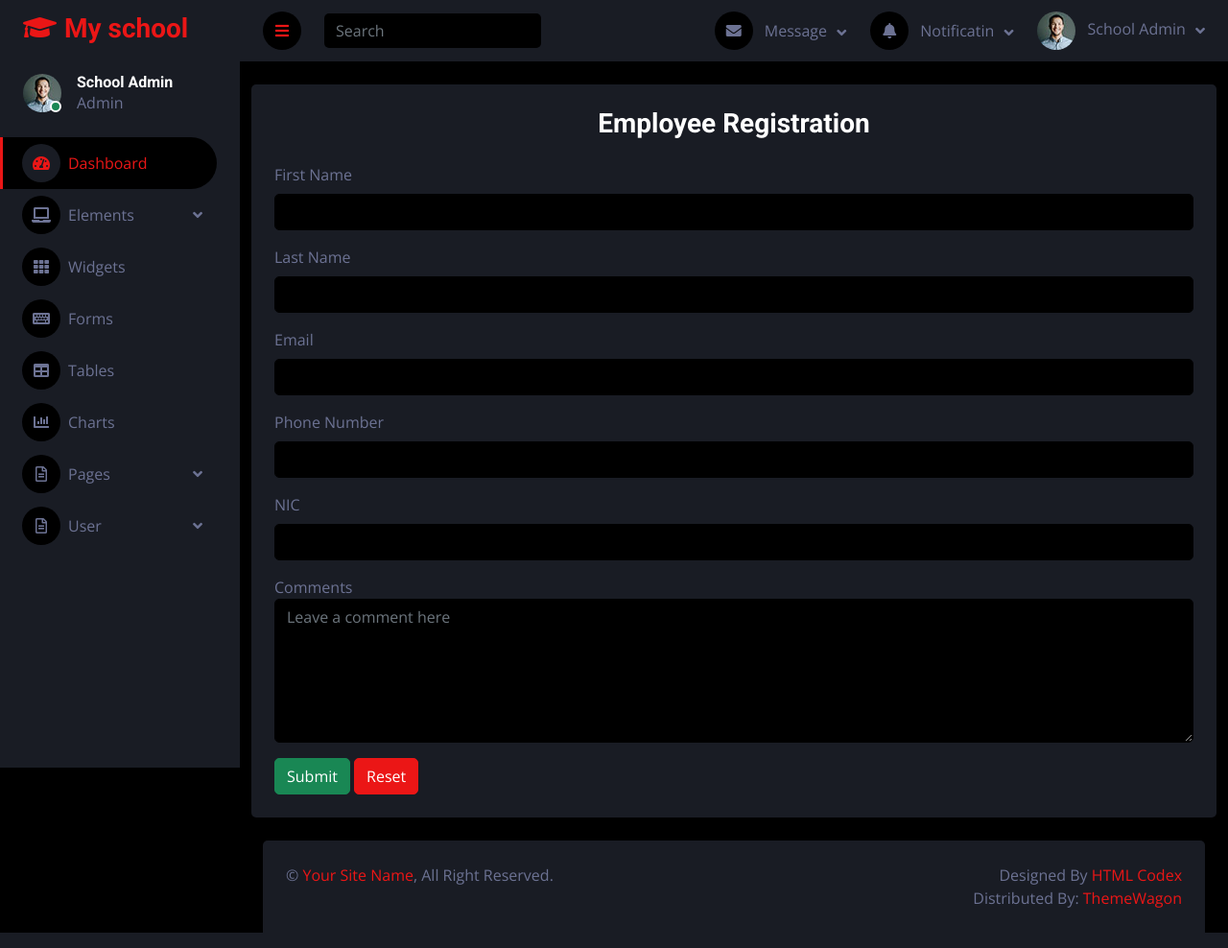
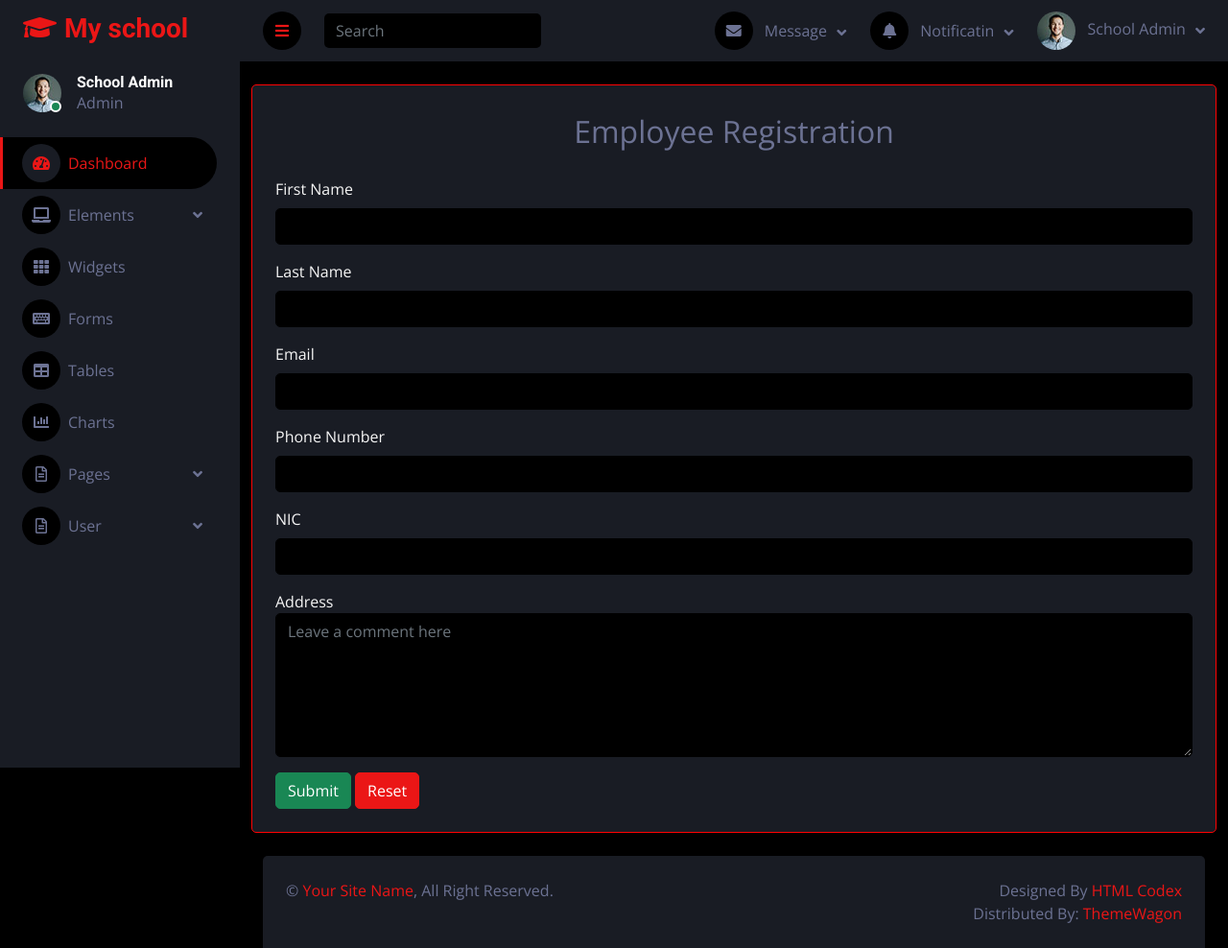
Before and after one commit to Wishva/projectClassPro, a PHP site: page /employeeReg.php in a window 1280 px wide. Shown: the whole page at 96% size. Run offline with PHP 8.4, Linux system fonts and the light colour scheme; some libraries are stand-ins or nearby versions.

Commit message:
2022-07-11 added some styles

```diff
--- /dev/null
+++ b/View/css/custom.css
@@ -0,0 +1,8 @@
+.formBorder{
+    border:1px solid red;
+    border-radius:5px;
+}
+
+.whiteFont{
+    color:whitesmoke;
+}
--- a/View/employeeReg.php
+++ b/View/employeeReg.php
@@ -13,43 +13,42 @@ include_once 'sidebar.php';
 
 
             <!-- Form Start -->
-            <div class="container-fluid pt-4 pl-5">
+            <div class="container-fluid pt-4 pl-5" >
                 <div class="row g-4">
-                <div class="col-sm-12 col-xl-12">
-                        <div class="bg-secondary rounded h-100 p-4">
-                            <h6 class="mb-4 text-center h3">Employee Registration</h6>
+                <div class="col-sm-12 col-xl-12" >
+                        <div class="bg-secondary rounded h-100 p-4 formBorder">
+                            <p class="mb-4 text-center" style="font-size: 2rem;">Employee Registration</p>
                             <form>
                                 <div class="mb-3">
-                                    <label for="exampleInputEmail1" class="form-label">First Name</label>
-                                    <input type="text" class="form-control" id="empFName"
-                                        aria-describedby="emailHelp">
+                                    <label for="empFName" class="form-label whiteFont">First Name</label>
+                                    <input type="text" class="form-control" id="empFName">
                                    <small></small>
                                 </div>
                                 <div class="mb-3">
-                                    <label for="exampleInputPassword1" class="form-label">Last Name</label>
-                                    <input type="password" class="form-control" id="exampleInputPassword1">
+                                    <label for="empLName" class="form-label whiteFont">Last Name</label>
+                                    <input type="text" class="form-control" id="empLName">
                                     <small></small>
                                 </div>
                                 <div class="mb-3">
-                                    <label for="exampleInputPassword1" class="form-label">Email</label>
-                                    <input type="password" class="form-control" id="exampleInputPassword1">
+                                    <label for="empEmail" class="form-label whiteFont">Email</label>
+                                    <input type="text" class="form-control" id="empEmail">
                                     <small></small>
                                 </div>
                                 <div class="mb-3">
-                                    <label for="exampleInputPassword1" class="form-label">Phone Number</label>
-                                    <input type="password" class="form-control" id="exampleInputPassword1">
+                                    <label for="empPhone" class="form-label whiteFont">Phone Number</label>
+                                    <input type="text" class="form-control" id="empPhone">
                                     <small></small>
                                 </div>
                                 <div class="mb-3">
-                                    <label for="exampleInputPassword1" class="form-label">NIC</label>
-                                    <input type="password" class="form-control" id="exampleInputPassword1">
+                                    <label for="empNIC" class="form-label whiteFont">NIC</label>
+                                    <input type="text" class="form-control" id="empNIC">
                                     <small></small>
 
                                 </div>
                                 <div class="mb-3">
-                                <label for="floatingTextarea">Comments</label>
+                                <label for="empAddress" class="whiteFont">Address</label>
                                 <textarea class="form-control" placeholder="Leave a comment here"
-                                    id="floatingTextarea" style="height: 150px;"></textarea>
+                                    id="empAddress" style="height: 150px;"></textarea>
 
                                     <small></small>
                                 </div>
--- a/View/header.php
+++ b/View/header.php
@@ -29,6 +29,9 @@
 
     <!-- Template Stylesheet -->
     <link href="css/style.css" rel="stylesheet">
+
+    <!-- Custom Stylesheet -->
+    <link href="css/custom.css" rel="stylesheet">
 </head>
 
 <body>
```
